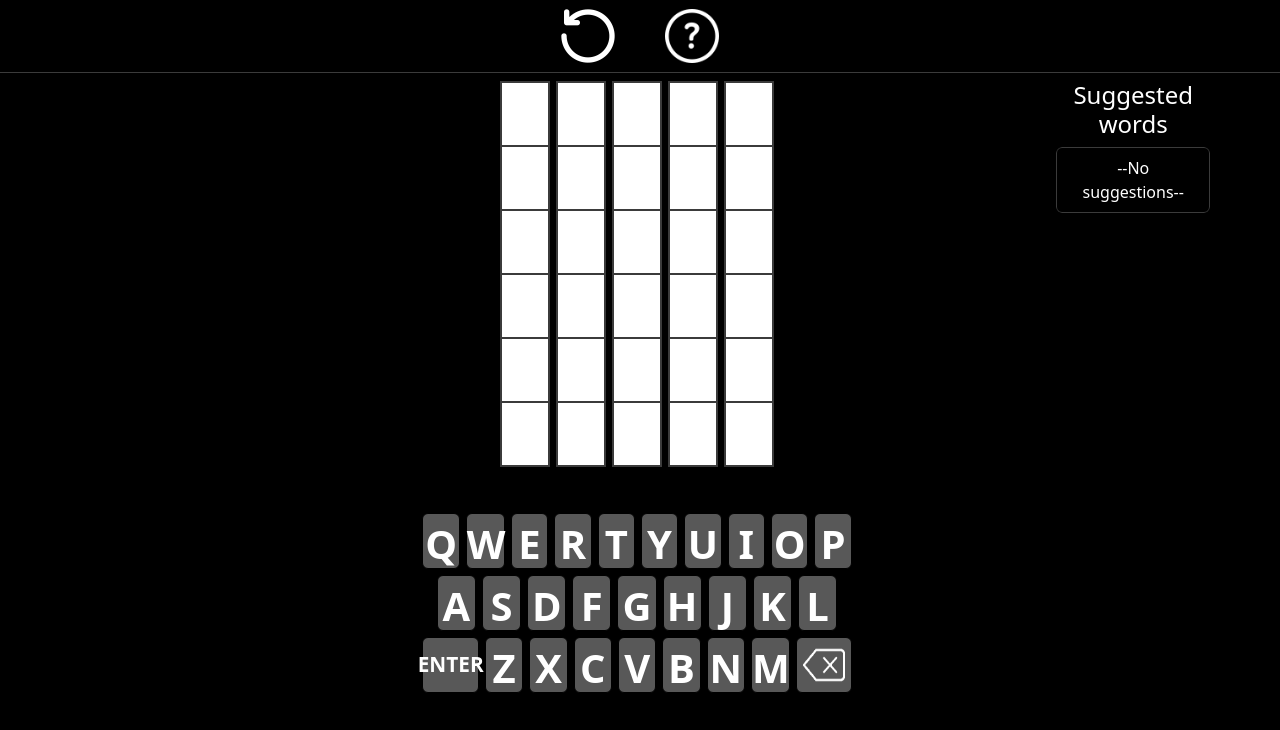
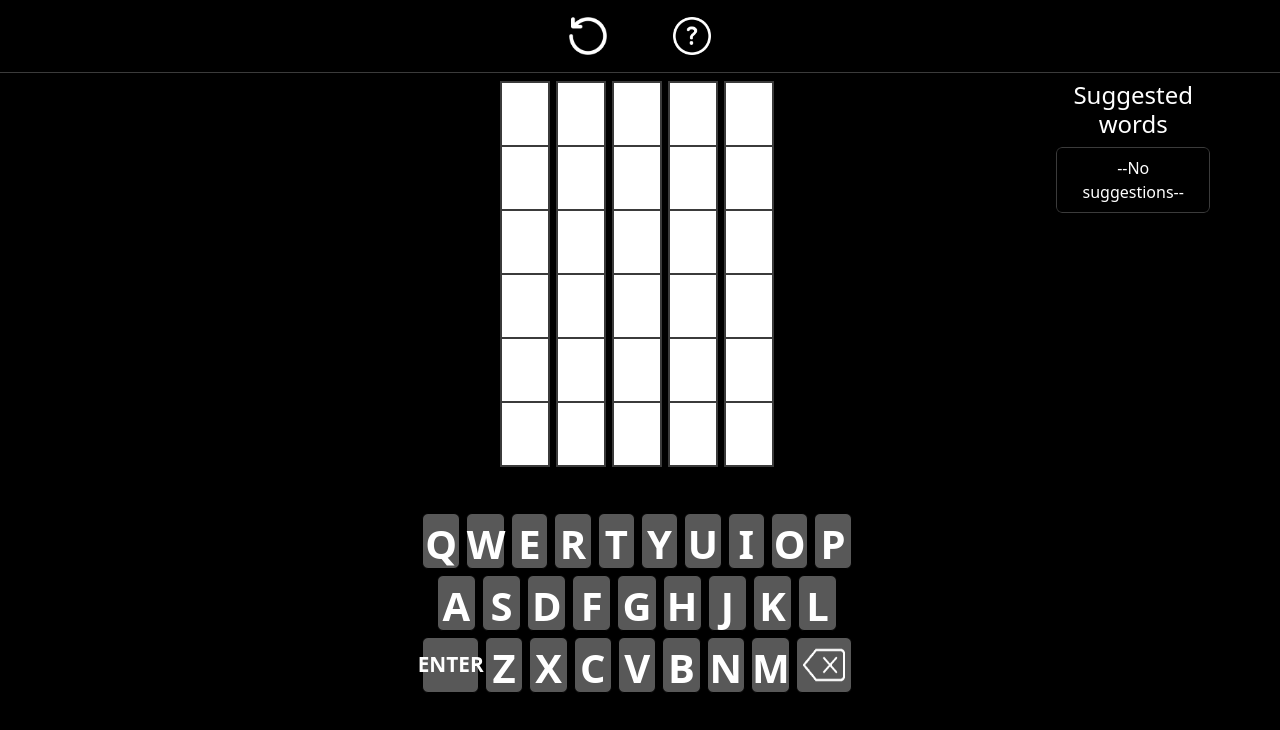
Before and after one commit to perssonoliver/WordleAssistant, a React (Vite) app in the folder wordle-solver/: page / in a window 1280 px wide. Shown: the top 730 px of the page. Built offline with nearby package versions, Linux system fonts and the light colour scheme.

Commit message:
made menu icons smaller

```diff
--- a/wordle-solver/src/App.css
+++ b/wordle-solver/src/App.css
@@ -72,8 +72,8 @@
 }
 
 .top-menu-icon {
-  width: 54px;
-  height: 54px;
+  width: 38px;
+  height: 38px;
   vertical-align: middle;
 }
 
```
